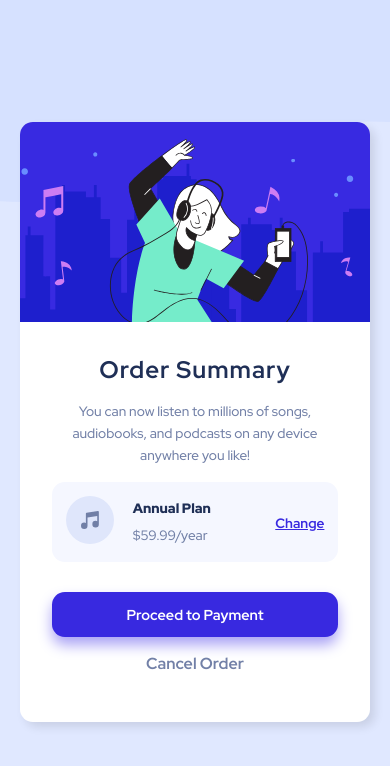
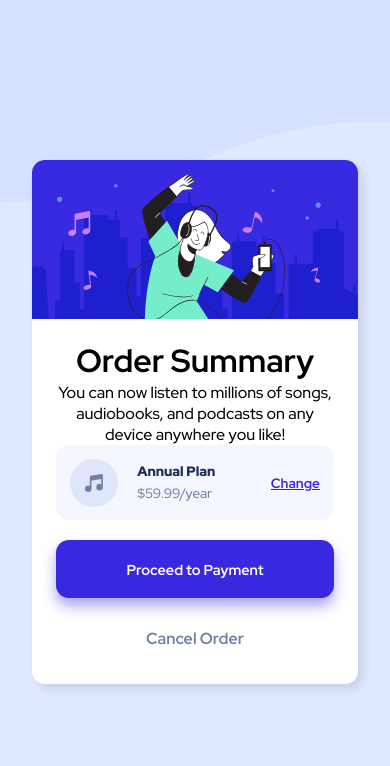
Before and after one commit to PhoenixDev22/Frontend-Mentor-Order-summary-card, a plain HTML site: page index.html in a window 390 px wide. Drawn offline with Linux system fonts and the light colour scheme.

Commit message:
Update main.css

```diff
--- a/main.css
+++ b/main.css
@@ -17,18 +17,15 @@
 ul{
     list-style: none;
 }
-a{
-    cursor: pointer;
-}
 body{
     width:100%;
-    height: 100vh;
+    min-height: 100vh;
     background: url(images/pattern-background-desktop.svg), var(--Pale-blue) ;
     background-position: top left;
     background-attachment: fixed;
     background-size: contain;
     background-repeat: no-repeat;
-    font-size: 16px;
+    font-size: 1rem;
     font-family: 'Red Hat Display', sans-serif;
 }
 main{
@@ -39,46 +36,41 @@ main{
     width: 100%;
     min-height: 100vh;
 }
-main .summary__card{
+.summary__card{
     position: relative;
-    max-width: 450px;
-    height: 700px;
+    max-width: 28.125rem;
     border-radius: 0.8rem;
     background-color: #fff;
     overflow: hidden;
     box-shadow: 5px 5px 10px rgba(0,0,0,.1);
 }
 .image__bg{
-    position: absolute;
-    top: 0;
-    left: 0;
     width: 100%;
-    height: 225px;
-    z-index: 2;
 }
 .image__bg img{
-    width: 100%;
+    max-width: 100%;
     height: 100%;
-    object-fit: cover;
+    display: block;
 }
 /* start styling summary__info */
 .summary__info {
-    position:relative;
-    top: 225px;
-    bottom: 0;
-    padding: 2rem 3rem;
+    padding: 1.875rem 3rem;
     text-align: center;
 }
-.summary__info h1{
+.title{
     font-size: 1.8rem;
-    letter-spacing: 1px;
+    margin-top: .6rem;
     color: var(--Dark-blue);
 }
-.summary__info p{
+.description{
     color: var(--Desaturated-blue);
     line-height: 1.6;
     padding: 1.1rem 2rem;
     font-weight: 500;
+}
+li:first-child{
+    display: flex;
+    align-items: center;
 }
 .annual__plan{
     display: flex;
@@ -89,9 +81,8 @@ main .summary__card{
     padding: 1.5rem 1.2rem ;
 }
 /* start styling the annual__plan */
-.annual__plan .annual__price{
-    height: 53px;
-    line-height: 27px;
+.annual__price{
+    line-height: 1.6;
     display: flex;
     align-items: flex-start;
     justify-content: center;
@@ -100,33 +91,31 @@ main .summary__card{
     flex-grow: 1;
     margin-left: 1.2rem;
 }
-.annual__plan .annual__price .year__plan__span{
+.year__plan__span{
     color: var(--Dark-blue);
     font-weight: 900;
 }
-.annual__plan .annual__price .price__span{
+.price__span{
     color: var(--Desaturated-blue);
     font-weight: 500;
 
 }
-.annual__plan .change__anchor a{
+.change__anchor a{
     color: var(--Bright-blue);
     font-weight: 700;
     transition: color .4s ease-in-out;
 }
-.annual__plan .change__anchor a:hover{
+.change__anchor a:hover{
     color: hsl(245deg 79% 69%);
 }
 /* Strat styling the buttons */
 .buttons{
-    position: absolute;
-    bottom: 5rem;
     display: flex;
     justify-content: space-between;
     align-items: center;
     flex-direction: column;
     width: 100%;
-    padding: 0 3rem
+    padding: 0 3rem 2rem
 }
 .buttons>*{
     font-size: .9rem;
@@ -137,67 +126,60 @@ main .summary__card{
     background-color: var(--Bright-blue);
     color: #fff;
     border-radius: .8rem;
-    padding: .8rem;
+    padding: 1.2rem;
     border: none;
     outline: none;
     width: 100%;
-    margin-bottom: 1rem;
+    margin-bottom: 1.875rem;
+    cursor: pointer;
     box-shadow: 0px 8px 14px hsl(245deg 80% 80%);
-    transition: opacity .4 ease;
+    transition: opacity .4s ease;
 }
 .proceed__payment__btn:hover{
     opacity: .9;
-    cursor: pointer;
 }
 .cancel__order{
     background-color: transparent;
-    border: none;
-    outline: none;
     font-size: 1rem;
     color: var(--Desaturated-blue);
-    transition: all .4 ease;
+    margin-bottom: 1.25rem;
+    text-decoration: none;
+    transition: all .4s ease;
 }
 .cancel__order:hover{
     color: hsl(245deg 79% 69%);
-    cursor: pointer;
 }
 @media screen and (max-width: 540px){
     body{
-        width:100%;
-        height: 100vh;
         background: url(images/pattern-background-mobile.svg), var(--Pale-blue) ;
         background-repeat: no-repeat;
         background-position: top left;
         background-size: contain;
+        padding: 0 1.5rem;
     }
-    .image__bg{
-        height: 200px;
-    }
-    main .summary__card{
-        max-width: 350px;
-        height: 600px;
+    .summary__card{
+        max-width: 20.32rem;
     }
     .summary__info {
-        top: 200px;
-        padding: 2rem;
+        padding: 1.25rem 1.5rem;
     }
-    .summary__info h1{
+    .title{
         font-size: 1.5rem;
+        margin-top: .375rem;
     }
-    .summary__info p{
+    .description{
         font-size: .85rem;
-        padding:1rem;
+        padding: 1rem;
     }
     .annual__plan{
         padding:.85rem ;
     }
-    .annual__plan .annual__price,
-    .annual__plan .change__anchor a{
+    .annual__price,
+    .change__anchor a{
         font-size: .85rem;
     }
     .buttons{
-        bottom:1rem;
-        padding:2rem;
+        padding:0 1.5rem 0.9375rem;
     }
     .attribution {
         display: none;
@@ -208,10 +190,16 @@ main .summary__card{
     bottom: 0;
     left: 50%;
     transform: translateX(-50%);
-    font-size: 0.7rem;
+    font-size: 1rem;
+    padding: 0.5rem 0;
     text-align: center;
     width: 100%;
 }
 .attribution a {
     color: var(--Bright-blue);
 }
+a:focus, a:focus-visible{
+    outline: .4em dashed var(--Bright-blue);
+}
+button:focus, button:focus-visible{
+    outline: .4em dashed var(--Desaturated-blue);
```
